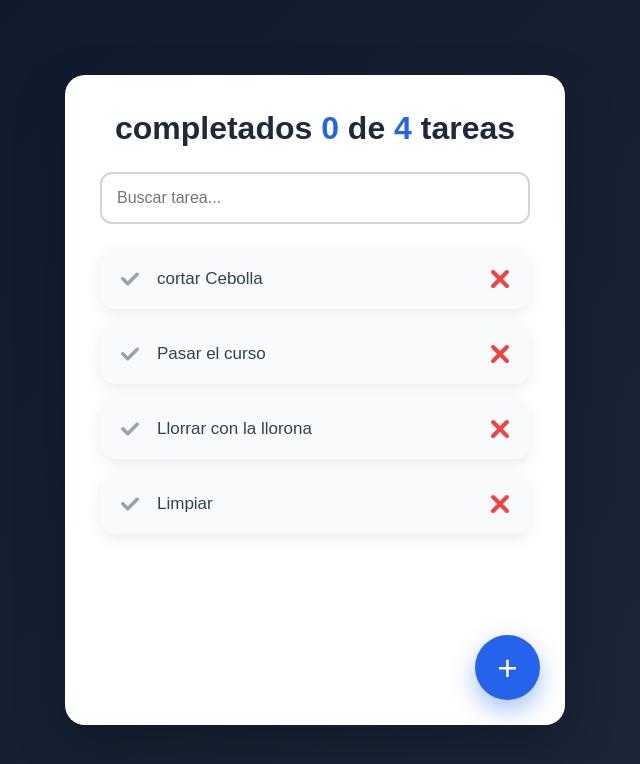
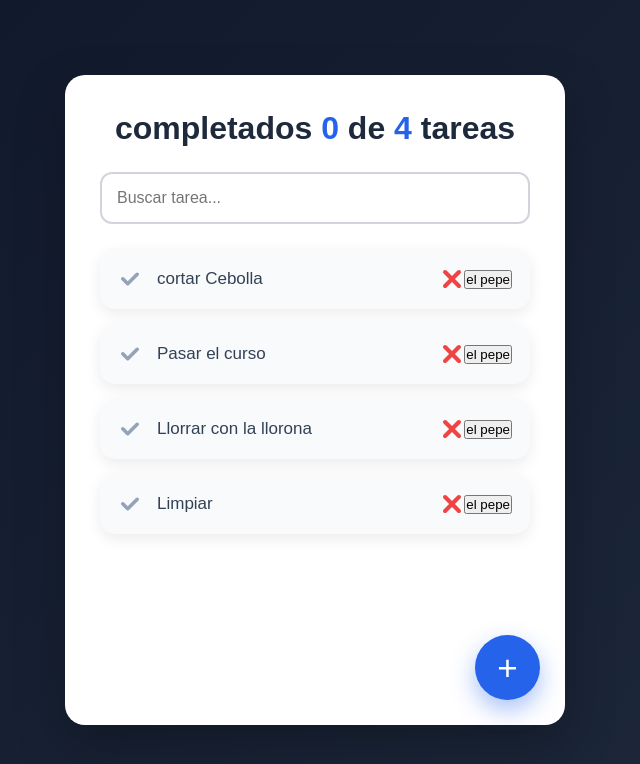
Before and after one commit to fordlopez/Primer-ejercicio-en-React-lista-de-tareas, a React (Vite) app: page / in a window 1280 px wide. Shown: the top 764 px of the page, without its empty margins (325-965 px from the left). Built offline with nearby package versions, Linux system fonts and the light colour scheme.

Commit message:
version 2.0

```diff
--- a/src/App.jsx
+++ b/src/App.jsx
@@ -26,8 +26,6 @@ function App() {
   const searchedTodos = todos.filter((todo) => {
     return todo.texto.toLowerCase().includes(searchValue.toLowerCase())
   })
-  const noHayTodos = todos.length === 0
-  const noHayResultados = searchedTodos.length === 0 && !noHayTodos
 
   const completeTodo = (texto) => {
     const newTodos = [...todos]
--- a/src/TodoButton.jsx
+++ b/src/TodoButton.jsx
@@ -13,6 +13,9 @@ function TodoButton() {
         </button>
 
 
+
+
+
     )
 
 }
--- a/src/TodoItem.jsx
+++ b/src/TodoItem.jsx
@@ -13,8 +13,11 @@ function TodoItem({ texto, completed, onComplete, onDelete }) {
             <p className={completed ? 'todo-item-completed' : ''}>{texto}</p>
 
             <Deletelcon className="icon-delete" onClick={onDelete} />
+            <button>  el pepe</button>
+        </li>
 
-        </li>
+
+
 
     )
 
--- a/src/TodoList.jsx
+++ b/src/TodoList.jsx
@@ -1,7 +1,3 @@
-
-
-
-
 import "./TodoList.css";
 
 function TodoList(props) {
```
